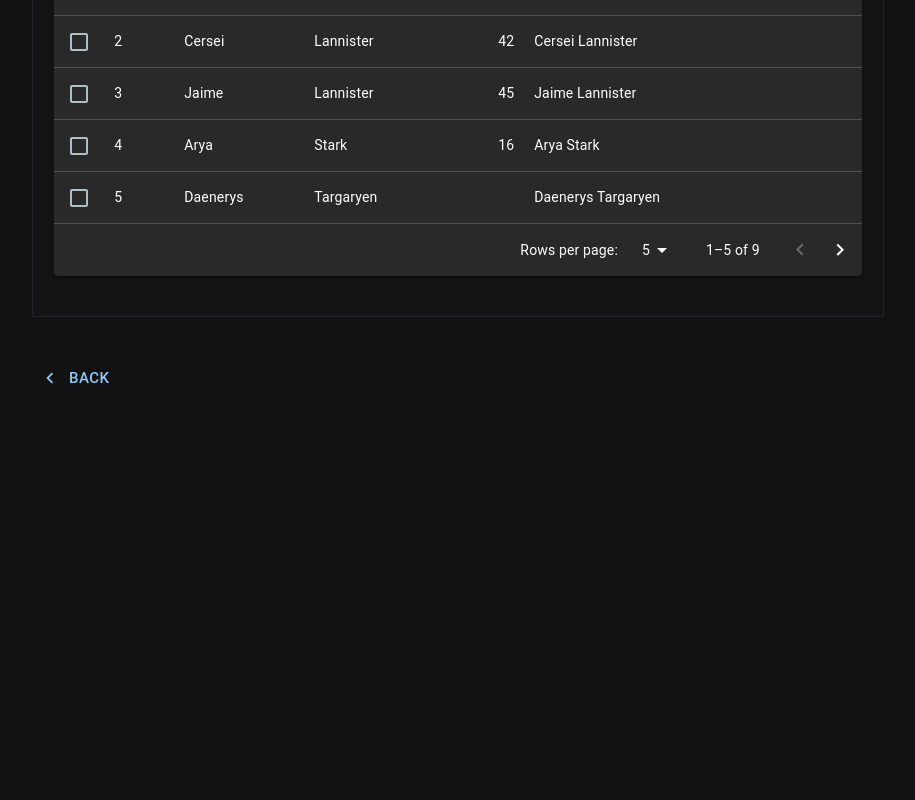
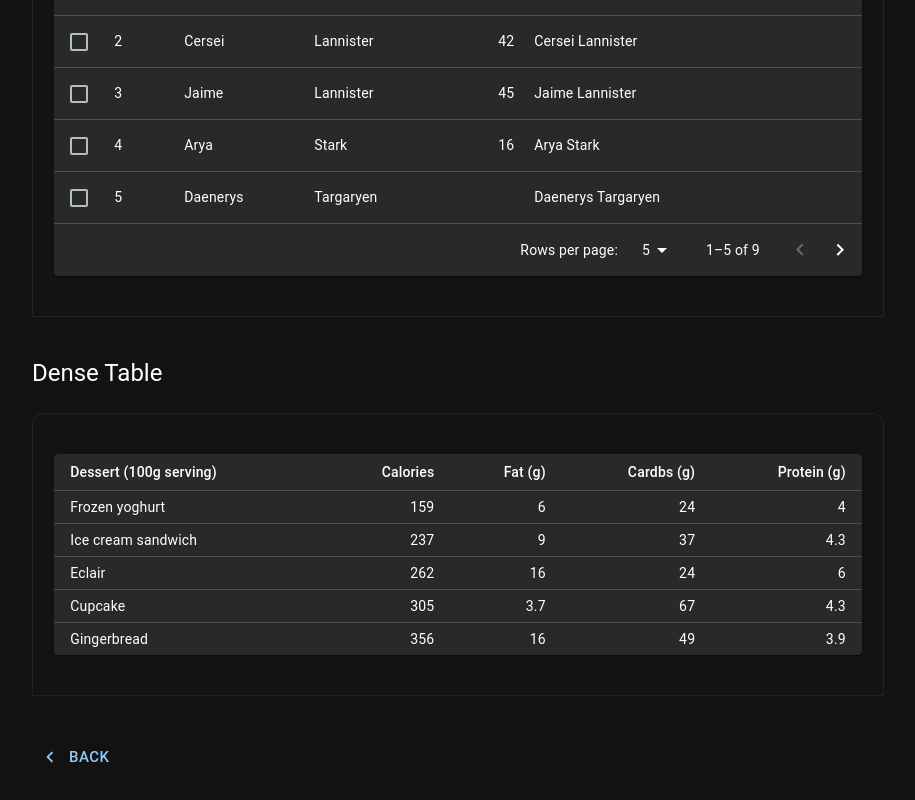
Before and after one commit to watcharakornton/mui_tutorials, a React (Vite) app: page /table in a window 1280 px wide. Shown: the part 825-1625 px from the top of the page, without its empty margins (182-1097 px from the left). Before the commit the page ends 1264 px from the top, so only its background shows below. Built offline with nearby package versions, Linux system fonts and the light colour scheme.

Commit message:
Add DenseTable module into Table Component

```diff
--- a/src/data-display/TableComponent.jsx
+++ b/src/data-display/TableComponent.jsx
@@ -10,6 +10,54 @@ import {
     Paper,
 } from '@mui/material';
 import { DataGrid } from '@mui/x-data-grid';
+
+function createData(name, calories, fat, carbs, protein) {
+    return { name, calories, fat, carbs, protein };
+}
+
+const rows = [
+    createData('Frozen yoghurt', 159, 6.0, 24, 4.0),
+    createData('Ice cream sandwich', 237, 9.0, 37, 4.3),
+    createData('Eclair', 262, 16.0, 24, 6.0),
+    createData('Cupcake', 305, 3.7, 67, 4.3),
+    createData('Gingerbread', 356, 16.0, 49, 3.9),
+];
+
+export const DenseTable = () => {
+    return (
+        <MyContainer title="Dense Table">
+            <TableContainer component={Paper} sx={{ maxWidth: '95%' }}>
+                <Table sx={{ minWidth: 650 }} size="small" aria-label="a dense table">
+                    <TableHead>
+                        <TableRow>
+                            <TableCell>Dessert (100g serving)</TableCell>
+                            <TableCell align="right">Calories</TableCell>
+                            <TableCell align="right">Fat&nbsp;(g)</TableCell>
+                            <TableCell align="right">Cardbs&nbsp;(g)</TableCell>
+                            <TableCell align="right">Protein&nbsp;(g)</TableCell>
+                        </TableRow>
+                    </TableHead>
+                    <TableBody>
+                        {rows.map((row) => (
+                            <TableRow
+                                key={row.name}
+                                sx={{ '&:last-child td, &:last-child th': { border: 0 } }}
+                            >
+                                <TableCell component="th" scope="row">
+                                    {row.name}
+                                </TableCell>
+                                <TableCell align="right">{row.calories}</TableCell>
+                                <TableCell align="right">{row.fat}</TableCell>
+                                <TableCell align="right">{row.carbs}</TableCell>
+                                <TableCell align="right">{row.protein}</TableCell>
+                            </TableRow>
+                        ))}
+                    </TableBody>
+                </Table>
+            </TableContainer>
+        </MyContainer>
+    )
+}
 
 export const DataTable = () => {
     const columns = [
@@ -63,17 +111,6 @@ export const DataTable = () => {
 }
 
 export const BasicTable = () => {
-    function createData(name, calories, fat, carbs, protein) {
-        return { name, calories, fat, carbs, protein };
-    }
-
-    const rows = [
-        createData('Frozen yoghurt', 159, 6.0, 24, 4.0),
-        createData('Ice cream sandwich', 237, 9.0, 37, 4.3),
-        createData('Eclair', 262, 16.0, 24, 6.0),
-        createData('Cupcake', 305, 3.7, 67, 4.3),
-        createData('Gingerbread', 356, 16.0, 49, 3.9),
-    ];
     return (
         <MyContainer title="Basic Table">
             <TableContainer component={Paper} sx={{ maxWidth: '95%' }} >
--- a/src/pages/TablePage.jsx
+++ b/src/pages/TablePage.jsx
@@ -5,13 +5,14 @@ import { ChevronLeft as ChevronLeftIcon } from "@mui/icons-material";
 import {
     BasicTable,
     DataTable,
-
+    DenseTable,
 } from "../data-display/TableComponent";
 
 const IconsPage = () => {
     const sections = [
         <BasicTable />,
         <DataTable />,
+        <DenseTable />,
     ];
 
     return (
```
